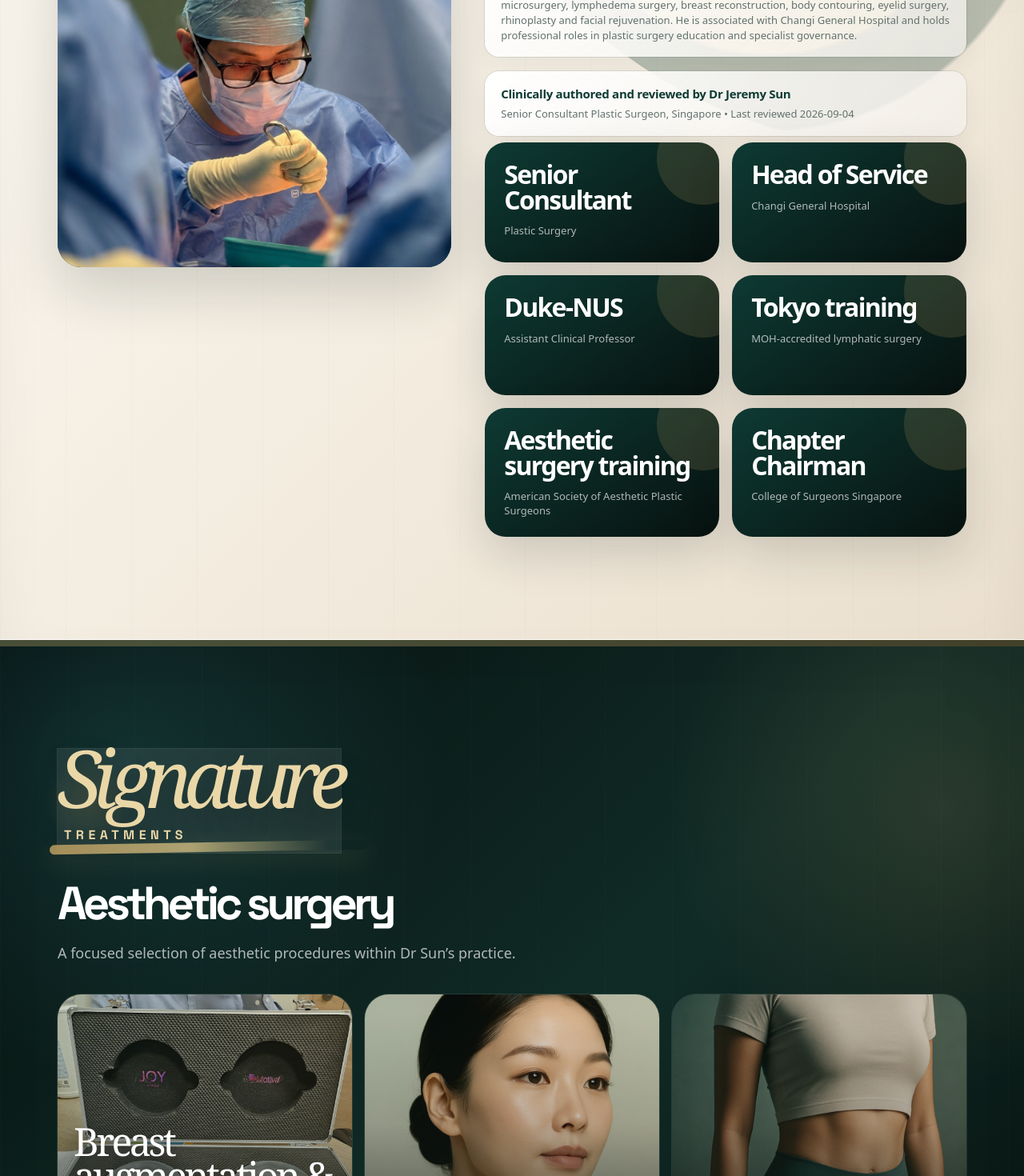
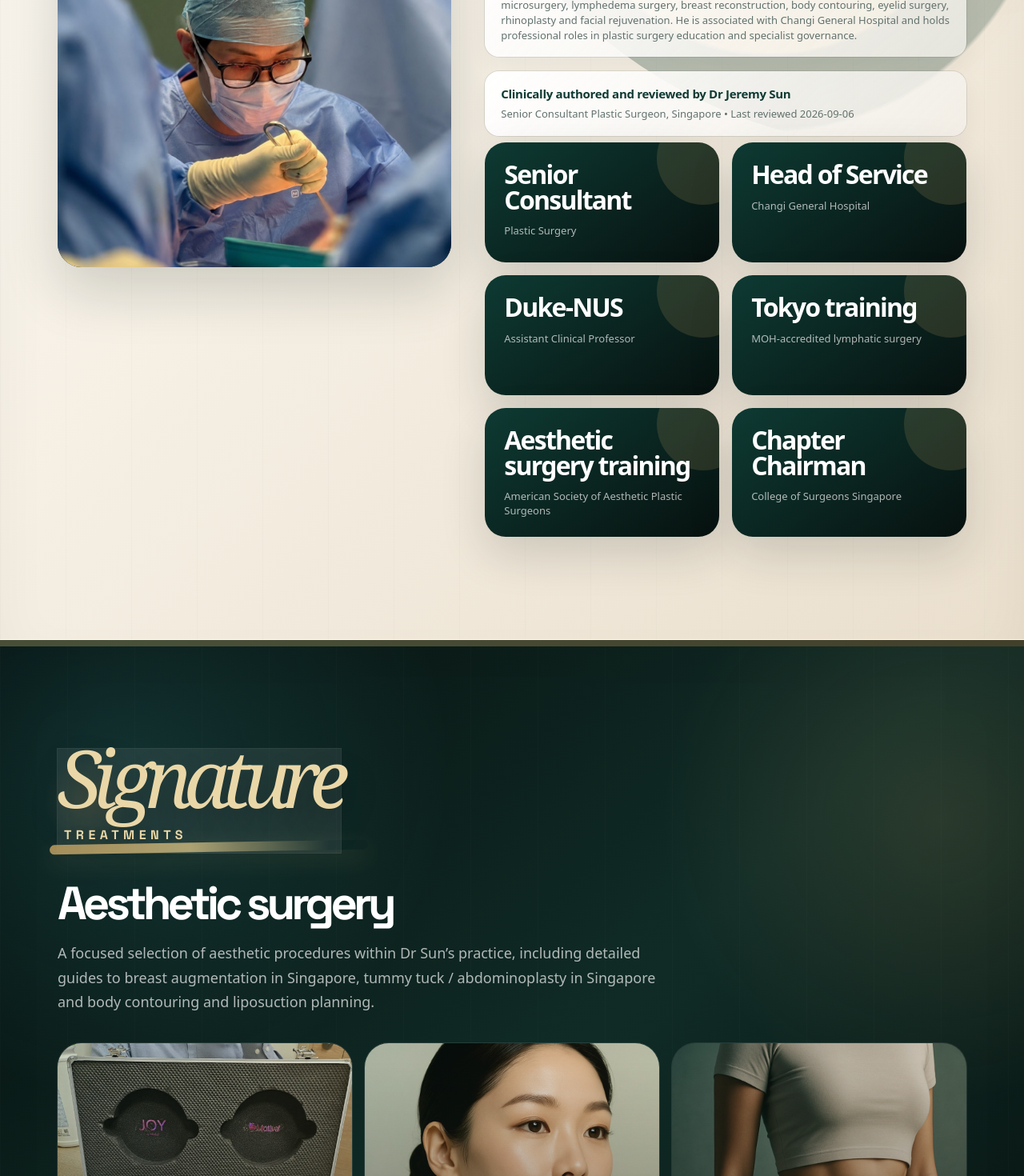
Before and after one commit to zatyrical/plasticwebsite, a Next.js app: page / in a window 1280 px wide. Shown: the part 1540-3010 px from the top of the page at 80% size. Built offline with nearby package versions, Linux system fonts and the light colour scheme.

Commit message:
Strengthen aesthetic cornerstone discovery

```diff
--- a/app/page.tsx
+++ b/app/page.tsx
@@ -118,7 +118,7 @@ export default function Home() {
         <div className="container">
           <div className="eyebrow signature-eyebrow"><span className="signature-script">Signature</span><span className="signature-kicker">Treatments</span></div>
           <h2>Aesthetic surgery</h2>
-          <p className="section-intro">A focused selection of aesthetic procedures within Dr Sun’s practice.</p>
+          <p className="section-intro">A focused selection of aesthetic procedures within Dr Sun’s practice, including detailed guides to <a href="/breast-augmentation-singapore">breast augmentation in Singapore</a>, <a href="/tummy-tuck-singapore">tummy tuck / abdominoplasty in Singapore</a> and <a href="/body-contouring-liposuction-singapore">body contouring and liposuction planning</a>.</p>
           <div className="grid-3 focus-grid aesthetic-photo-grid signature-photo-grid">{aestheticSignatureTreatments.map((x) => {
             const content = <><Image src={x.image} alt={x.alt} width={720} height={720} /><div className="aesthetic-photo-overlay"><h3>{x.title}</h3>{x.href ? <span>View page</span> : null}</div></>;
             return x.href ? <a className="card linked-card focus-card aesthetic-photo-card" href={x.href} key={x.title}>{content}</a> : <div className="card focus-card aesthetic-photo-card" key={x.title}>{content}</div>;
--- a/app/seoIdentity.ts
+++ b/app/seoIdentity.ts
@@ -2,7 +2,7 @@ export const baseUrl = 'https://www.drjeremysun.com';
 
 export const physicianId = `${baseUrl}/#physician`;
 
-export const lastReviewedIso = '2026-09-04';
+export const lastReviewedIso = '2026-09-06';
 
 export const physicianSameAs = [
   'https://www.cgh.com.sg/profile/Sun-Mingfa-Jeremy',
@@ -47,8 +47,12 @@ export const physicianJsonLd = {
     'Breast implants',
     'Breast implant placement',
     'Motiva breast implants',
+    'Motiva breast augmentation Singapore',
     '24-hour rapid recovery breast augmentation',
     'Aesthetic breast surgery',
+    'Tummy tuck',
+    'Abdominoplasty',
+    'Diastasis recti repair',
     'Breast reconstruction',
     'Rhinoplasty',
     'Asian rhinoplasty',
```
